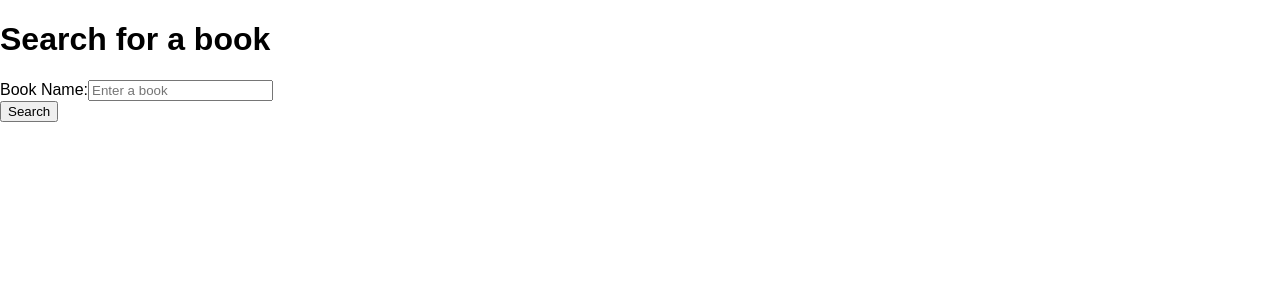
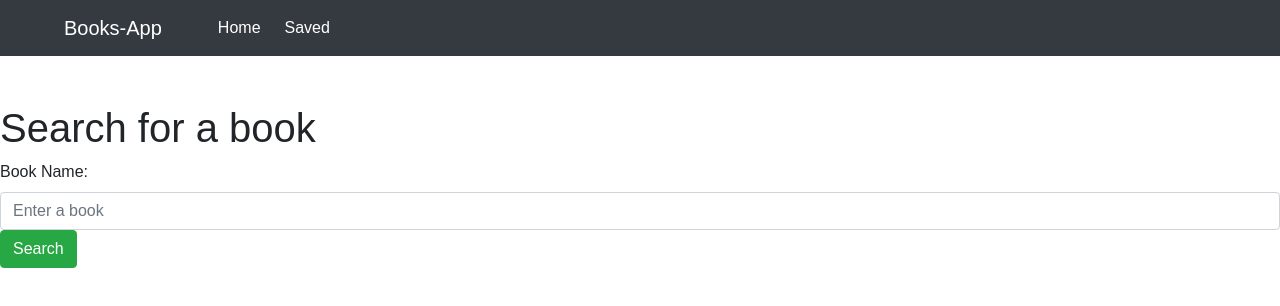
Before and after one commit to NBGlasser/books-app, a React (Create React App) app in the folder create-react-express/client/: page / in a window 1280 px wide. Shown: the top 306 px of the page. Built offline with nearby package versions, Linux system fonts and the light colour scheme.

Commit message:
update nav bar

```diff
--- a/create-react-express/client/public/index.html
+++ b/create-react-express/client/public/index.html
@@ -1,5 +1,6 @@
 <!doctype html>
 <html lang="en">
+
 <head>
   <meta charset="utf-8">
   <meta name="viewport" content="width=device-width, initial-scale=1, shrink-to-fit=no">
@@ -18,9 +19,13 @@
       Unlike "/favicon.ico" or "favicon.ico", "%PUBLIC_URL%/favicon.ico" will
       work correctly both with client-side routing and a non-root public URL.
       Learn how to configure a non-root public URL by running `npm run build`.
+
     -->
   <title>React App</title>
+  <link rel="stylesheet" href="https://stackpath.bootstrapcdn.com/bootstrap/4.3.1/css/bootstrap.min.css"
+    integrity="sha384-ggOyR0iXCbMQv3Xipma34MD+dH/1fQ784/j6cY/iJTQUOhcWr7x9JvoRxT2MZw1T" crossorigin="anonymous">
 </head>
+
 <body>
   <noscript>
     You need to enable JavaScript to run this app.
@@ -36,5 +41,15 @@
       To begin the development, run `npm start` or `yarn start`.
       To create a production bundle, use `npm run build` or `yarn build`.
     -->
+  <script src="https://code.jquery.com/jquery-3.3.1.slim.min.js"
+    integrity="sha384-q8i/X+965DzO0rT7abK41JStQIAqVgRVzpbzo5smXKp4YfRvH+8abtTE1Pi6jizo"
+    crossorigin="anonymous"></script>
+  <script src="https://cdnjs.cloudflare.com/ajax/libs/popper.js/1.14.7/umd/popper.min.js"
+    integrity="sha384-UO2eT0CpHqdSJQ6hJty5KVphtPhzWj9WO1clHTMGa3JDZwrnQq4sF86dIHNDz0W1"
+    crossorigin="anonymous"></script>
+  <script src="https://stackpath.bootstrapcdn.com/bootstrap/4.3.1/js/bootstrap.min.js"
+    integrity="sha384-JjSmVgyd0p3pXB1rRibZUAYoIIy6OrQ6VrjIEaFf/nJGzIxFDsf4x0xIM+B07jRM"
+    crossorigin="anonymous"></script>
 </body>
+
 </html>
--- a/create-react-express/client/src/App.js
+++ b/create-react-express/client/src/App.js
@@ -31,6 +31,7 @@ function App() {
   return (
     <Router>
       <div>
+        <Nav />
         <Switch>
           <Route exact path="/" component={Search} />
           <Route exact path="/books" component={Saved} />
--- a/create-react-express/client/src/components/Nav/index.js
+++ b/create-react-express/client/src/components/Nav/index.js
@@ -1,10 +1,23 @@
 import React from "react";
 
 function Nav(){
-    return(<nav>
-        <a href="/">Home</a>
-        <a href="/saved">Saved</a>
-    </nav>
+    return(
+        <nav class="navbar navbar-expand-lg bg-dark mb-5">
+        <a class="navbar-brand ml-5 mr-5 text-white">Books-App</a>
+        <button class="navbar-toggler" type="button" data-toggle="collapse" data-target="#navbarNav" aria-controls="navbarNav" aria-expanded="false" aria-label="Toggle navigation">
+          <span class="navbar-toggler-icon"></span>
+        </button>
+        <div class="collapse navbar-collapse" id="navbarNav">
+          <ul class="navbar-nav">
+            <li class="nav-item active">
+              <a class="nav-link text-white mr-2" href="/">Home <span class="sr-only">(current)</span></a>
+            </li>
+            <li class="nav-item">
+              <a class="nav-link text-white" href="Saved">Saved</a>
+            </li>
+          </ul>
+        </div>
+      </nav>
     )
 };
 
```
Also changed, not shown: create-react-express/client/src/pages/saved.js (line endings or trailing spaces). Lines whose indentation alone changed are shown as unchanged.
